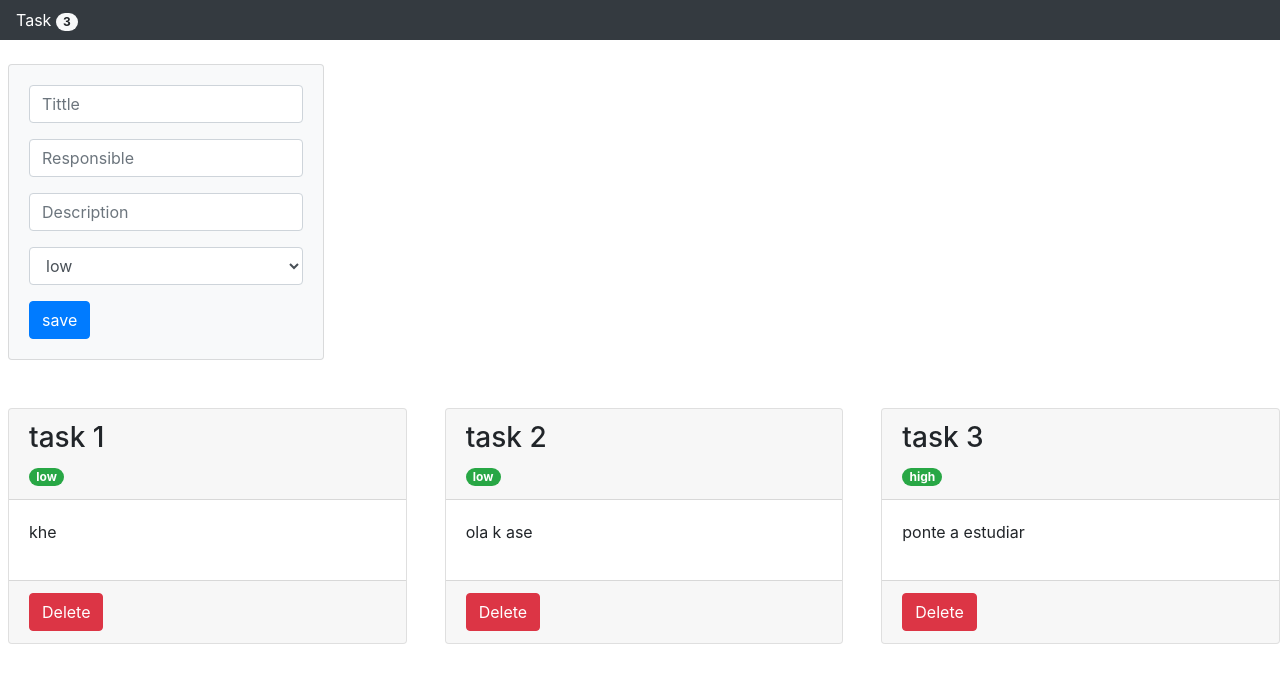
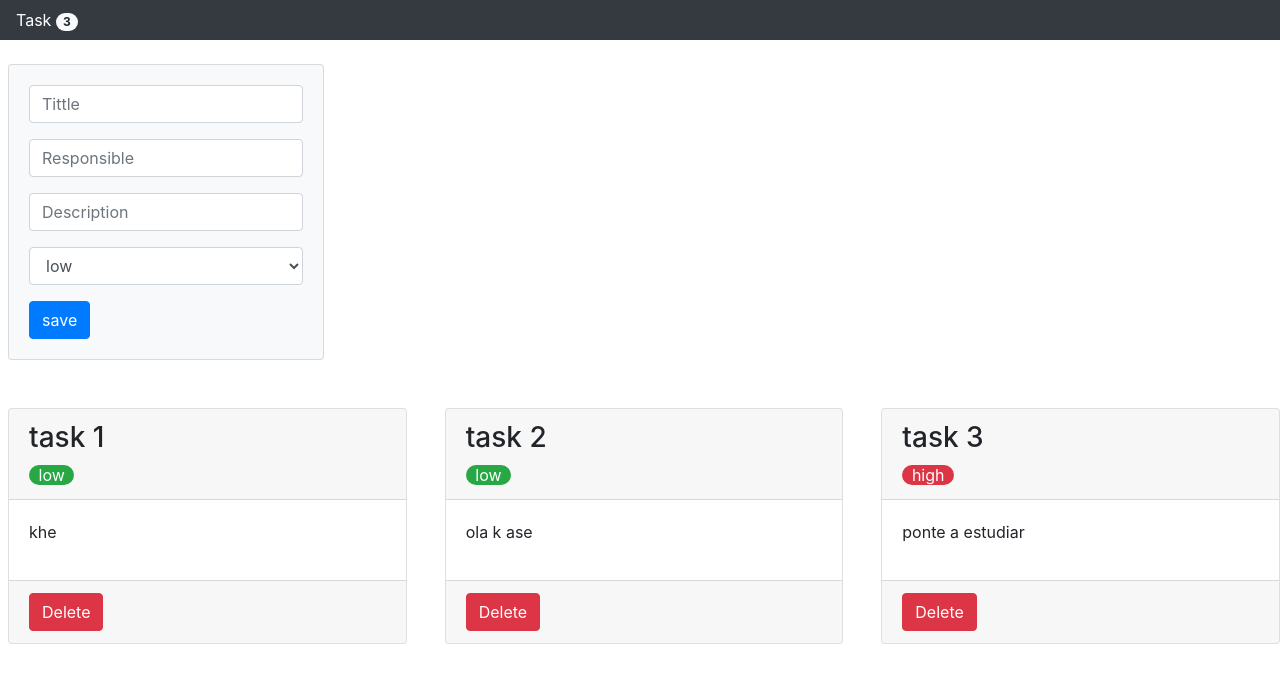
Before and after one commit to DanteConcha/Task-App, a React (Create React App) app: page / in a window 1280 px wide. Shown: the top 682 px of the page. Built offline with nearby package versions, Linux system fonts and the light colour scheme; the HTML template or start-up script is replaced by a standard one.

Commit message:
badges priority color

```diff
--- a/src/components/taskCard.jsx
+++ b/src/components/taskCard.jsx
@@ -29,6 +29,7 @@ class TaskCards extends Component {
   };
 
   render() {
+    let badges;
     const todos = this.state.toDo.map((todo, i) => {
       return (
         <div className="col-md-4" key={i}>
@@ -36,8 +37,16 @@ class TaskCards extends Component {
             <div className="card-header">
               <h3>{todo.tittle}</h3>
               <span
-                className="badge badge-pill badge-success
-              "
+                className={
+                  ((badges +=
+                    todo.priority === "low"
+                      ? "badge badge-pill badge-success"
+                      : "badge badge-pill badge-warning"),
+                  (badges +=
+                    todo.priority === "high"
+                      ? "badge badge-pill badge-danger"
+                      : ""))
+                }
               >
                 {todo.priority}
               </span>
```
